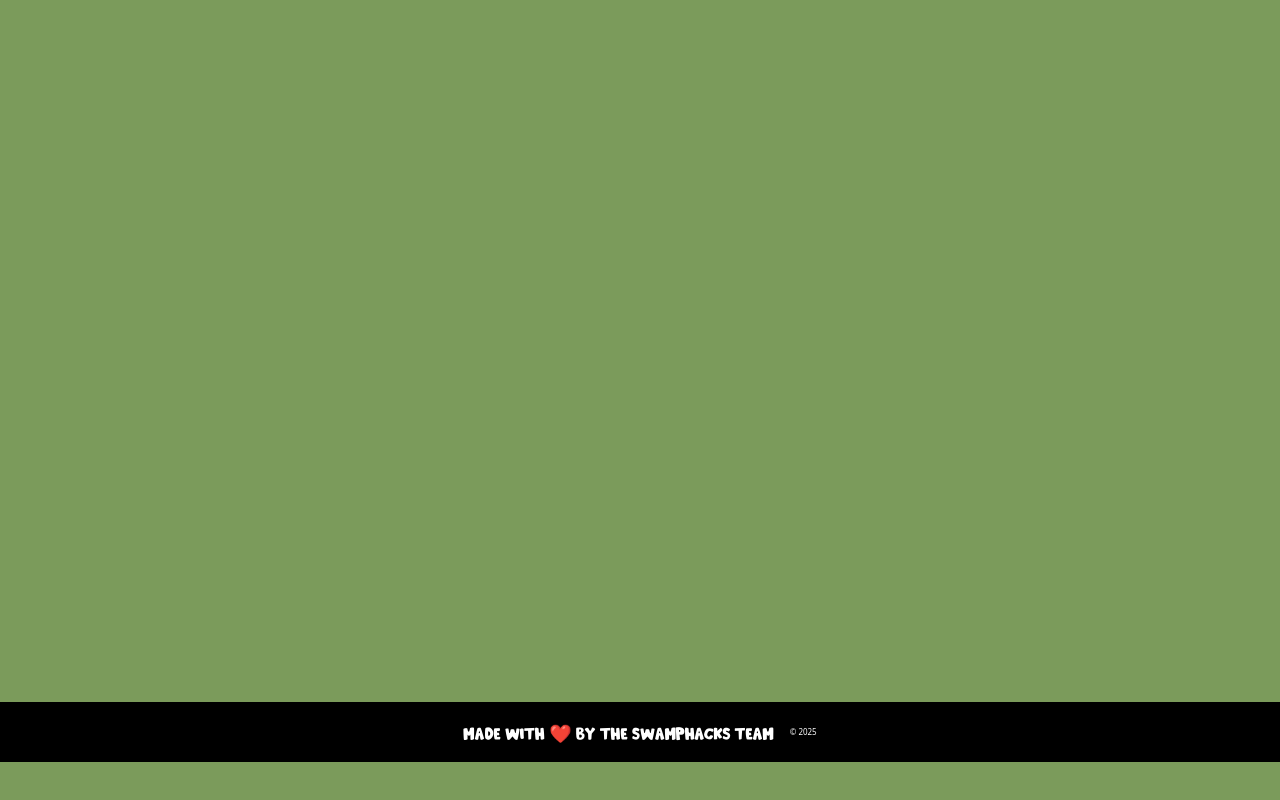
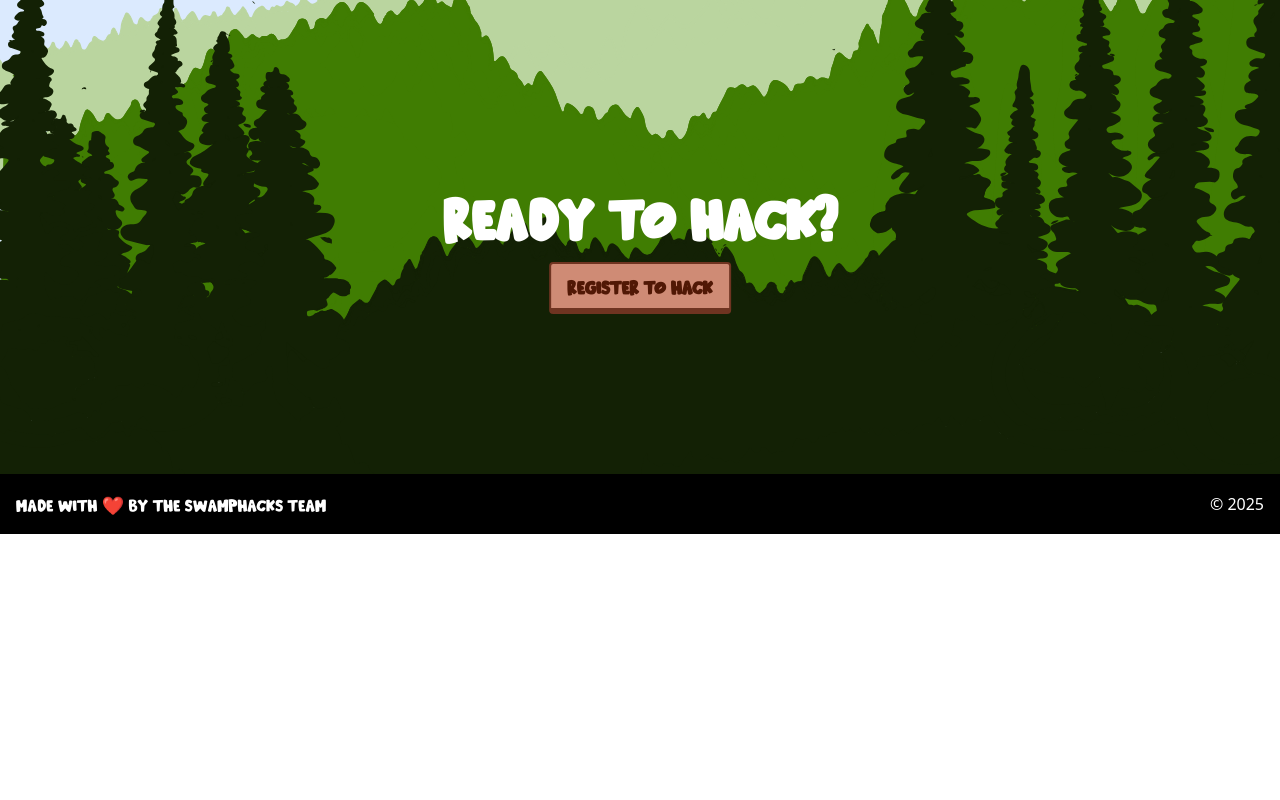
Before and after one commit to swamphacks/xi-front-page, a SvelteKit app: page / in a window 1280 px wide. Shown: the part 6928-7728 px from the top of the page. After the commit the page ends 7462 px from the top, so only its background shows below. Built offline with nearby package versions, Linux system fonts and the light colour scheme.

Commit message:
fix: add footer

```diff
--- a/src/lib/components/Footer.svelte
+++ b/src/lib/components/Footer.svelte
@@ -63,7 +63,7 @@
 	});
 </script>
 
-<section bind:this={sectionEl} class="relative size-full h-[500px] overflow-hidden md:h-[1200px]">
+<section bind:this={sectionEl} class="relative size-full h-[500px] overflow-hidden md:h-[1100px]">
 	<!-- Top copy -->
 	<div
 		class="absolute bottom-6 left-1/2 z-50 flex -translate-x-1/2 flex-col items-center justify-center gap-4 text-center will-change-transform md:bottom-40"
--- a/src/routes/+page.svelte
+++ b/src/routes/+page.svelte
@@ -8,6 +8,7 @@
 	import lakeSrc from '$lib/assets/Lake.png';
 	import Link from '$lib/components/Link/Link.svelte';
 	import { onMount } from 'svelte';
+	import Footer from '$lib/components/Footer.svelte';
 
 	let isMobile = false;
 
@@ -20,7 +21,7 @@
 		window.addEventListener('resize', checkMobile);
 		return () => window.removeEventListener('resize', checkMobile);
 	});
-	import Footer from '$lib/components/Footer.svelte';
+
 </script>
 
 <main class="w-screen overflow-x-hidden">
@@ -58,26 +59,11 @@
 				<Clubs />
 			</div>
 
-			<div class="my-32 flex flex-col items-center">
-
-			<!-- <div class="mt-32 flex flex-col items-center bg-red-500">
-				<h3 class="font-beachday text-5xl text-white md:text-6xl lg:text-8xl 2xl:text-9xl">
-					Ready to hack?
-				</h3>
-				<Link
-					href="https://app.swamphacks.com/events/53a94d27-4525-489b-8467-a0412722b313/application"
-				>
-					<h3
-						class="font-outline mt-8 cursor-pointer font-beachday text-3xl text-end-button hover:text-button-hover active:text-button-active-text md:text-6xl lg:text-8xl 2xl:text-7xl"
-					>
-						Register Now
-					</h3>
-				</Link>
-			</div> -->
+			<!-- <div class="my-32 flex flex-col items-center"> -->
 			<div class="bg-blue-100"><Footer /></div>
-			<div class="flex justify-center gap-4 items-center p-4 bg-black w-full text-center">
+			<div class="flex justify-center md:justify-between items-center p-4 bg-black w-full text-center">
 				<p class="text-[10px] font-beachday text-white md:text-lg">Made with ❤️ by the Swamphacks Team</p>
-				<p class="text-[8px] md:text-md text-white">© 2025</p>
+				<p class="text-[8px] md:text-base text-white">© 2025</p>
 			</div>
 		</div>
 	</div>
```
